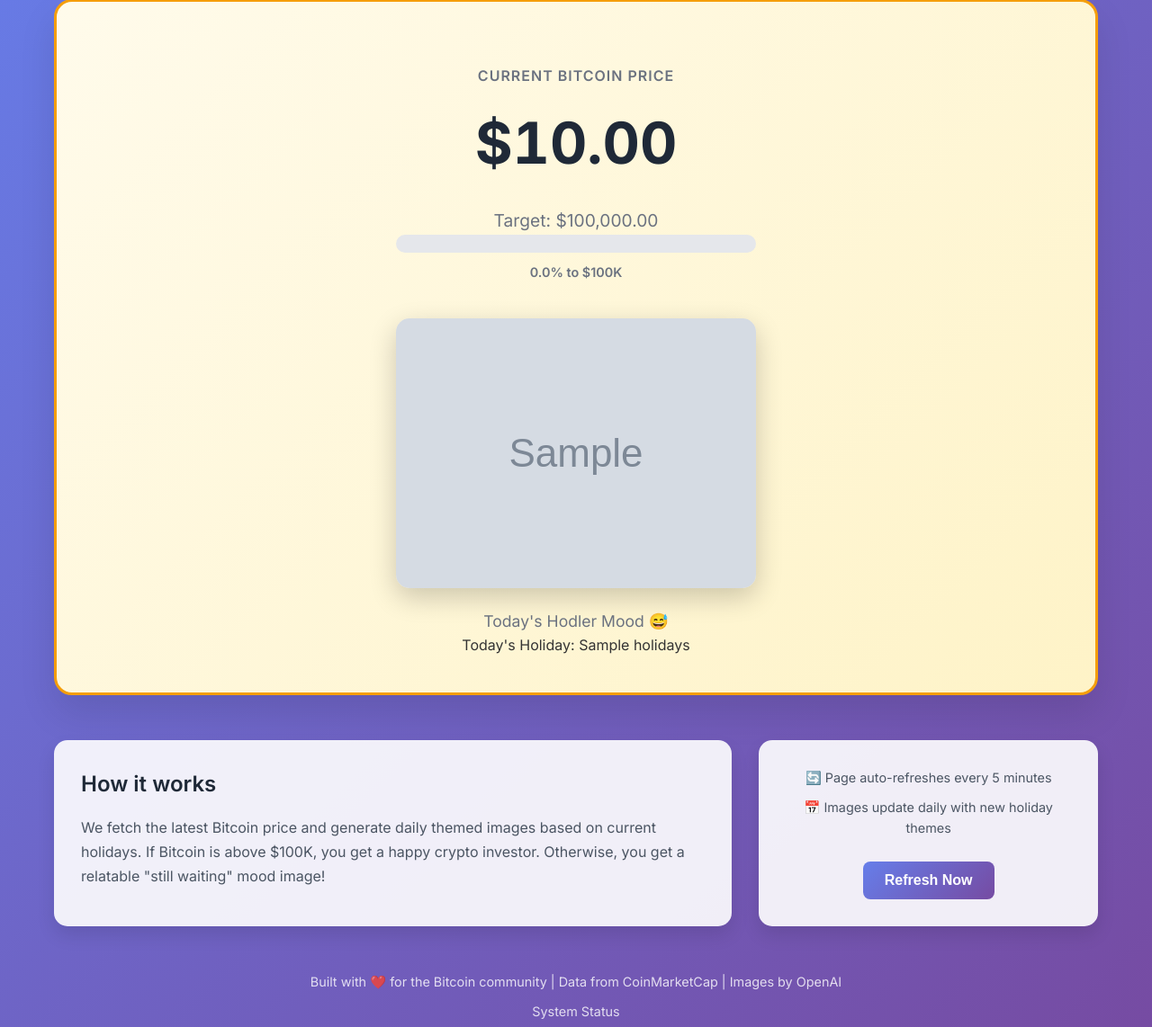
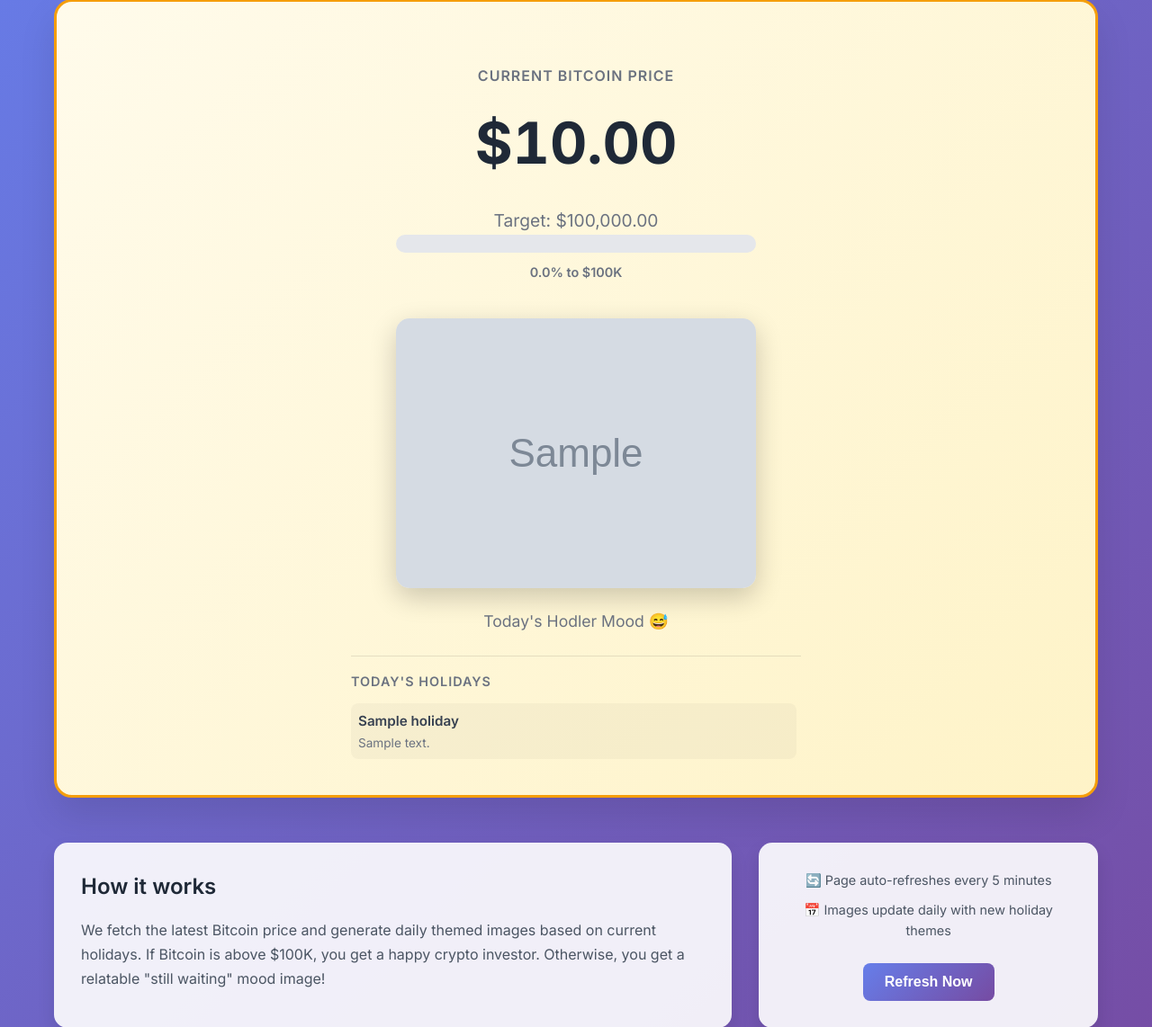
Before and after one commit to clydeautin/btc100klol, a Flask app: template templates/index.html in a window 1280 px wide. Shown: the part 191-1333 px from the top of the page at 90% size. Run offline with Flask 3, Linux system fonts and the light colour scheme; the template is opened without the code that fills it: most values are stand-ins (such as "Sample title", 1, 10 or a date in 2020); grey boxes marked "Sample" are stand-in pictures.

Commit message:
improves front end displayed by massaging the prompt text into a readable output, adds css styling to display the holidays into a scrollable list

```diff
--- a/app.py
+++ b/app.py
@@ -222,9 +222,10 @@ def get_current_image(prompt_type: PromptType) -> str:
 
 
 
-def get_current_holidays() -> str:
+def get_current_holidays() -> list[dict[str, str]]:
     """
-    Get the current holidays from the database.
+    Get the current holidays from the database and parse them into a structured list.
+    Returns a list of dicts: [{'name': 'Holiday Name', 'description': 'Description'}]
     """
     try:
         db_accessor = DBAccessor()
@@ -240,14 +241,46 @@ def get_current_holidays() -> str:
             .first()
         )
 
-        if latest_prompt:
-            return latest_prompt.prompt_text
+        if not latest_prompt or not latest_prompt.prompt_text:
+            return []
 
-        return "No holidays found for today."
+        # Parse the raw text
+        holidays = []
+        raw_lines = latest_prompt.prompt_text.split('\n')
+
+        for line in raw_lines:
+            line = line.strip()
+            if not line:
+                continue
+
+            # Remove leading bullet points if present
+            if line.startswith('- ') or line.startswith('* '):
+                line = line[2:]
+
+            # Split into name and description
+            # We look for " - " or ": " as separators
+            parts = []
+            if " - " in line:
+                parts = line.split(" - ", 1)
+            elif ": " in line:
+                parts = line.split(": ", 1)
+            else:
+                # If no separator found, treat whole line as name
+                parts = [line, ""]
+
+            name = parts[0].strip()
+            description = parts[1].strip() if len(parts) > 1 else ""
+
+            holidays.append({
+                "name": name,
+                "description": description
+            })
+
+        return holidays
 
     except Exception as e:
         logger.error(f"Error fetching holidays: {e}")
-        return "Unable to fetch holidays."
+        return []
 
 
 if __name__ == "__main__":
--- a/static/css/styles.css
+++ b/static/css/styles.css
@@ -169,6 +169,79 @@ body {
     font-weight: 600;
 }
 
+/* Holidays Section */
+.holidays-section {
+    margin-top: 1.5rem;
+    padding-top: 1rem;
+    border-top: 1px solid rgba(0, 0, 0, 0.1);
+    text-align: left;
+    width: 100%;
+}
+
+.holidays-title {
+    font-size: 0.9rem;
+    text-transform: uppercase;
+    letter-spacing: 1px;
+    color: #6b7280;
+    margin-bottom: 0.8rem;
+    font-weight: 600;
+}
+
+.holidays-list {
+    display: flex;
+    flex-direction: column;
+    gap: 0.8rem;
+    max-height: 200px;
+    overflow-y: auto;
+    padding-right: 5px;
+}
+
+/* Custom scrollbar for holiday list */
+.holidays-list::-webkit-scrollbar {
+    width: 4px;
+}
+
+.holidays-list::-webkit-scrollbar-track {
+    background: rgba(0, 0, 0, 0.05);
+}
+
+.holidays-list::-webkit-scrollbar-thumb {
+    background: rgba(0, 0, 0, 0.2);
+    border-radius: 2px;
+}
+
+.holiday-item {
+    display: flex;
+    flex-direction: column;
+    gap: 0.2rem;
+    padding: 0.5rem;
+    background: rgba(0, 0, 0, 0.03);
+    border-radius: 8px;
+    transition: background 0.2s ease;
+}
+
+.holiday-item:hover {
+    background: rgba(0, 0, 0, 0.06);
+}
+
+.holiday-name {
+    font-weight: 600;
+    color: #374151;
+    font-size: 0.95rem;
+}
+
+.holiday-desc {
+    font-size: 0.85rem;
+    color: #6b7280;
+    line-height: 1.4;
+}
+
+.no-holidays {
+    color: #9ca3af;
+    font-style: italic;
+    font-size: 0.9rem;
+}
+
 /* Image section */
 .image-section {
     text-align: center;
--- a/templates/index.html
+++ b/templates/index.html
@@ -1,5 +1,6 @@
 <!DOCTYPE html>
 <html lang="en">
+
 <head>
   <meta charset="UTF-8">
   <meta name="viewport" content="width=device-width, initial-scale=1.0">
@@ -8,11 +9,12 @@
   <link href="https://fonts.googleapis.com/css2?family=Inter:wght@400;600;700&display=swap" rel="stylesheet">
   <script>
     // Auto-refresh every 5 minutes
-        setTimeout(function(){
+    setTimeout(function () {
       window.location.reload();
     }, 300000);
   </script>
 </head>
+
 <body>
   <div class="container">
     <header class="header">
@@ -61,10 +63,22 @@
               Today's Hodler Mood 😅
               {% endif %}
             </div>
-                        <div class="holidays">
+            <div class="holidays-section">
+              <h4 class="holidays-title">Today's Holidays</h4>
+              <div class="holidays-list">
                 {% if holidays %}
-                                <p>Today's Holiday: {{ holidays }}</p>
+                {% for holiday in holidays %}
+                <div class="holiday-item">
+                  <span class="holiday-name">{{ holiday.name }}</span>
+                  {% if holiday.description %}
+                  <span class="holiday-desc">{{ holiday.description }}</span>
                   {% endif %}
+                </div>
+                {% endfor %}
+                {% else %}
+                <p class="no-holidays">No holiday data available today.</p>
+                {% endif %}
+              </div>
             </div>
           </div>
         </div>
@@ -76,7 +90,8 @@
           {% if demo_mode %}
           <p><strong>🎭 Demo Mode:</strong> This is a demonstration with simulated Bitcoin prices.
             To use real data, configure your API keys in the .env file.</p>
-                        <p>In production, we fetch the latest Bitcoin price from CoinMarketCap and generate daily themed images based on current holidays.
+          <p>In production, we fetch the latest Bitcoin price from CoinMarketCap and generate daily themed images based
+            on current holidays.
             If Bitcoin is above $100K, you get a happy crypto investor. Otherwise, you get a relatable
             "still waiting" mood image!</p>
           {% else %}
@@ -102,4 +117,5 @@
     </footer>
   </div>
 </body>
+
 </html>
```
Lines whose indentation alone changed are shown as unchanged.
